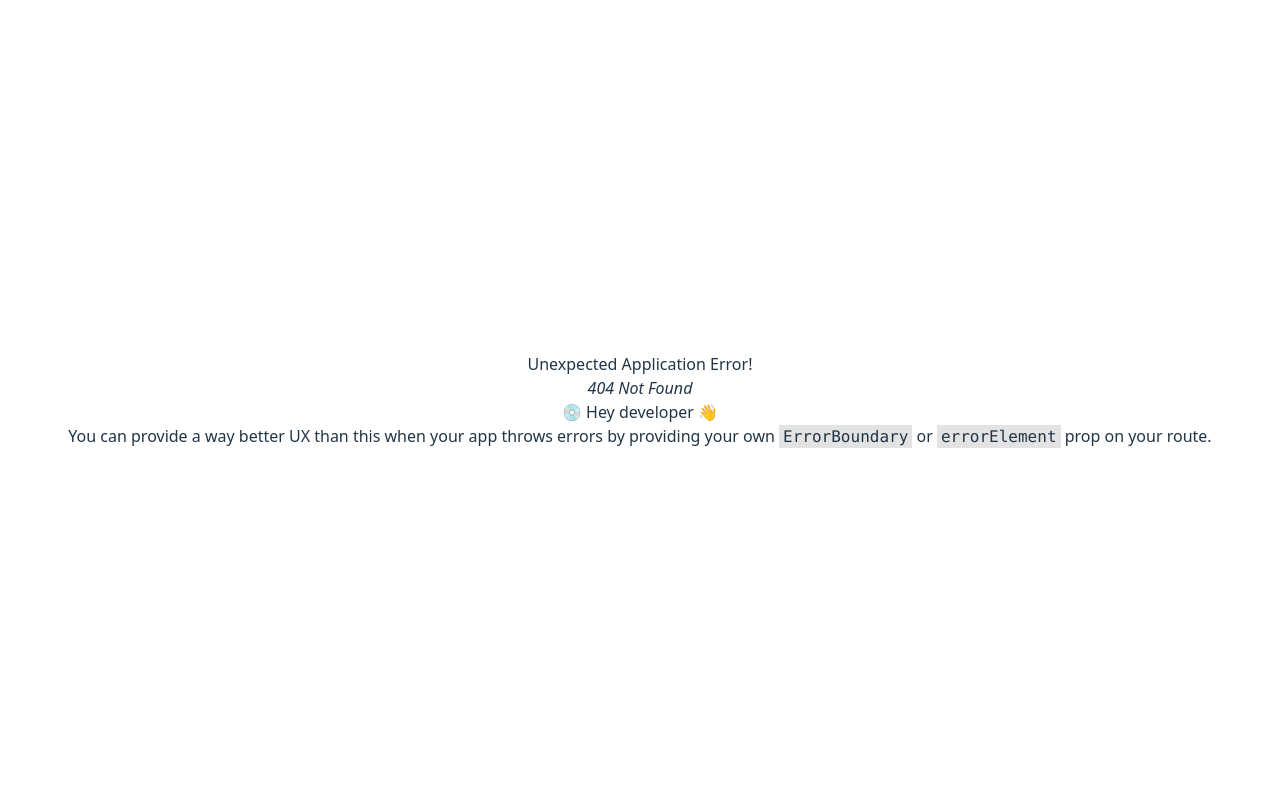
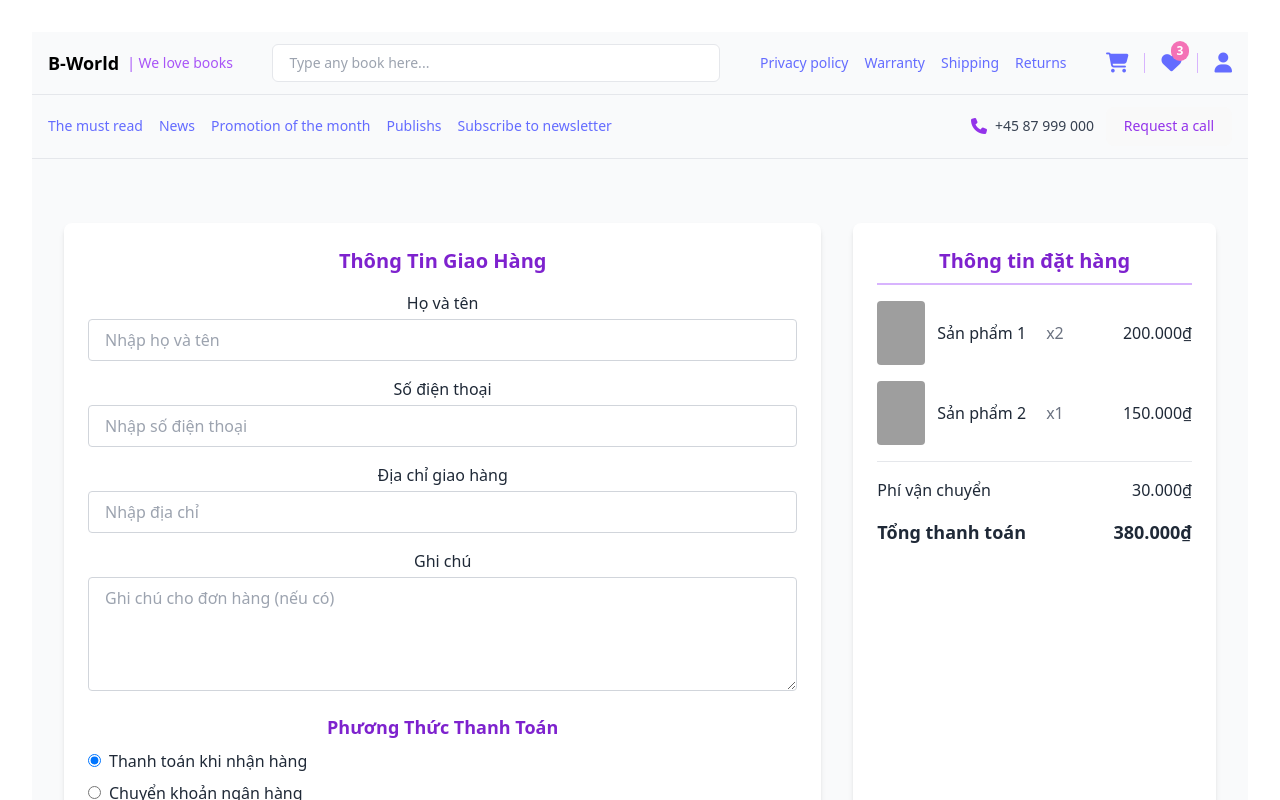
Before and after one commit to minh52585/FE-2, a React (Vite) app: page /thanhtoan in a window 1280 px wide. Before the commit this address had no page. Shown: the top 800 px of the page. Built offline with nearby package versions, Linux system fonts and the light colour scheme; grey boxes are pictures that could not be loaded.

Commit message:
thanhtona

```diff
--- /dev/null
+++ b/src/components/common/thanhtoan.tsx
@@ -0,0 +1,99 @@
+import React from "react";
+
+const ThanhToan: React.FC = () => {
+    return (
+        <main className="flex-grow container mx-auto px-4 py-10">
+            <div className="grid grid-cols-1 md:grid-cols-3 gap-8">
+                <div className="md:col-span-2 bg-white p-6 rounded-lg shadow-md">
+                    <h2 className="text-xl font-bold text-purple-700 mb-4">Thông Tin Giao Hàng</h2>
+
+                    <form className="space-y-4">
+                        <div>
+                            <label className="block mb-1 font-medium">Họ và tên</label>
+                            <input type="text" placeholder="Nhập họ và tên"
+                                className="w-full border border-gray-300 rounded px-4 py-2" />
+                        </div>
+
+                        <div>
+                            <label className="block mb-1 font-medium">Số điện thoại</label>
+                            <input type="text" placeholder="Nhập số điện thoại"
+                                className="w-full border border-gray-300 rounded px-4 py-2" />
+                        </div>
+
+                        <div>
+                            <label className="block mb-1 font-medium">Địa chỉ giao hàng</label>
+                            <input type="text" placeholder="Nhập địa chỉ"
+                                className="w-full border border-gray-300 rounded px-4 py-2" />
+                        </div>
+
+                        <div>
+                            <label className="block mb-1 font-medium">Ghi chú</label>
+                            <textarea rows={4} placeholder="Ghi chú cho đơn hàng (nếu có)"
+                                className="w-full border border-gray-300 rounded px-4 py-2"></textarea>
+                        </div>
+
+                        <div>
+                            <h3 className="text-lg font-semibold text-purple-700 mb-2">Phương Thức Thanh Toán</h3>
+                            <div className="flex items-center mb-2">
+                                <input type="radio" name="payment" id="cod" className="mr-2" defaultChecked />
+                                <label htmlFor="cod">Thanh toán khi nhận hàng</label>
+                            </div>
+                            <div className="flex items-center">
+                                <input type="radio" name="payment" id="bank" className="mr-2" />
+                                <label htmlFor="bank">Chuyển khoản ngân hàng</label>
+                            </div>
+                        </div>
+
+                        <button type="submit"
+                            className="mt-4 w-full bg-purple-600 text-white py-2 rounded hover:bg-purple-700 transition">
+                            Xác Nhận Đặt Hàng
+                        </button>
+                    </form>
+                </div>
+
+                <div className="space-y-4 bg-white p-6 rounded-lg shadow-md">
+                    <h2 className="text-xl font-bold text-purple-700 mb-4 border-b-2 border-purple-300 pb-2">
+                        Thông tin đặt hàng
+                    </h2>
+                    <div className="flex justify-between items-center">
+                        <div className="flex items-center gap-3">
+                            <img
+                                src="https://picsum.photos/60/90?random=1"
+                                alt="Sản phẩm 1"
+                                className="w-12 h-16 object-cover rounded"
+                            />
+                            <span>Sản phẩm 1</span>
+                            <span className="ml-2 text-gray-500">x2</span>
+                        </div>
+                        <span>200.000₫</span>
+                    </div>
+                    <div className="flex justify-between items-center">
+                        <div className="flex items-center gap-3">
+                            <img
+                                src="https://picsum.photos/60/90?random=2"
+                                alt="Sản phẩm 2"
+                                className="w-12 h-16 object-cover rounded"
+                            />
+                            <span>Sản phẩm 2</span>
+                            <span className="ml-2 text-gray-500">x1</span>
+                        </div>
+                        <span>150.000₫</span>
+                    </div>
+
+                    <hr className="my-4" />
+
+                    <div className="flex justify-between">
+                        <span>Phí vận chuyển</span>
+                        <span>30.000₫</span>
+                    </div>
+
+                    <div className="flex justify-between font-semibold text-lg">
+                        <span>Tổng thanh toán</span>
+                        <span>380.000₫</span>
+                    </div>
+                </div>
+            </div>
+        </main>
+    );
+}
+export default ThanhToan;
--- a/src/routes/main.route.tsx
+++ b/src/routes/main.route.tsx
@@ -3,6 +3,7 @@ import MainLayout from "../components/layouts/MainLayout";
 import HomePage from "../pages/HomePage";
 import ProductDetail from "../components/common/productdetail";
 import Cart from "../components/common/cart";
+import Thanhtoan from "../components/common/thanhtoan";
 
 export const router = createBrowserRouter([
   {
@@ -20,6 +21,10 @@ export const router = createBrowserRouter([
       {
         path: "cart",
         element: <Cart />,
+      },
+      {
+        path: "thanhtoan",
+        element: <Thanhtoan />,
       }
     ],
 
```
